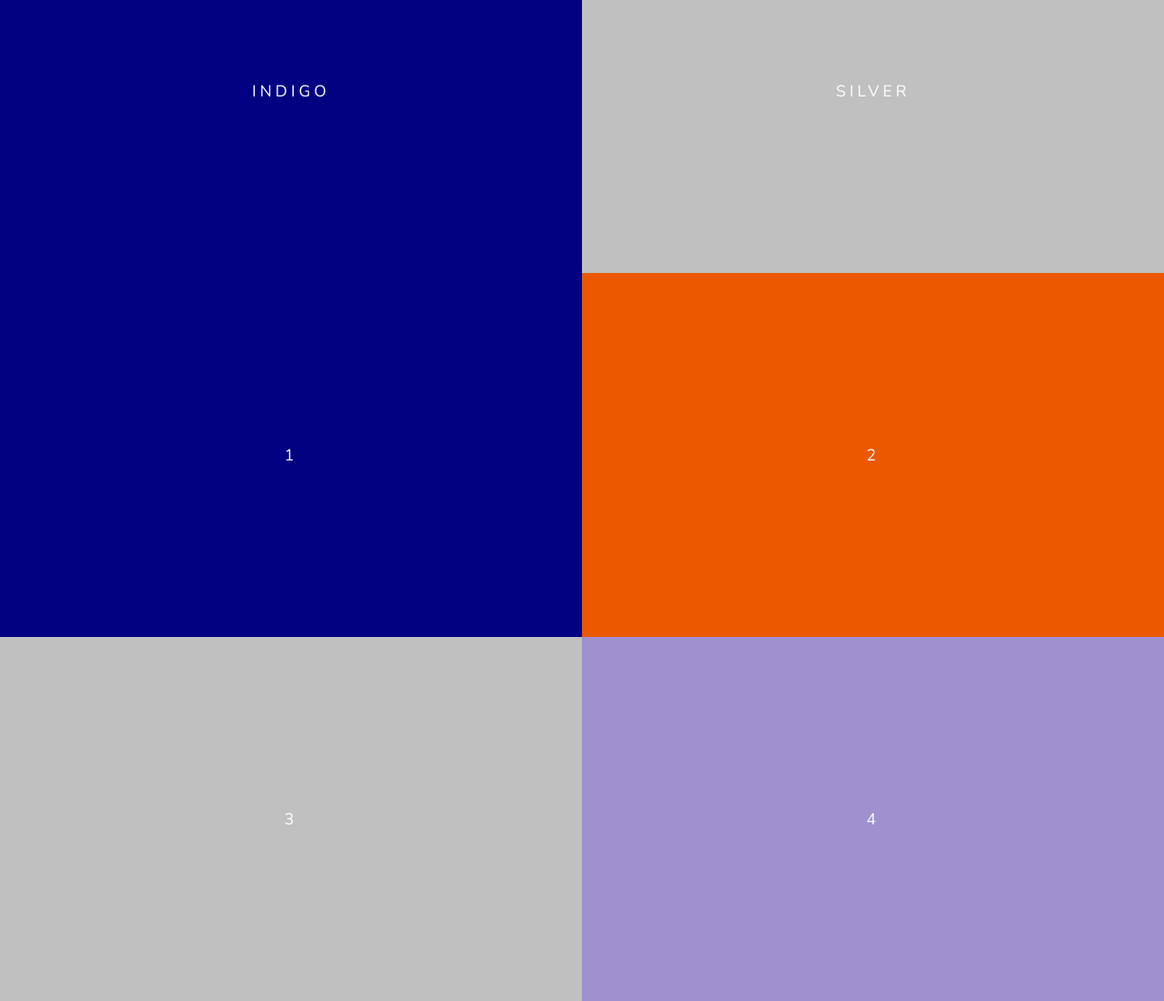
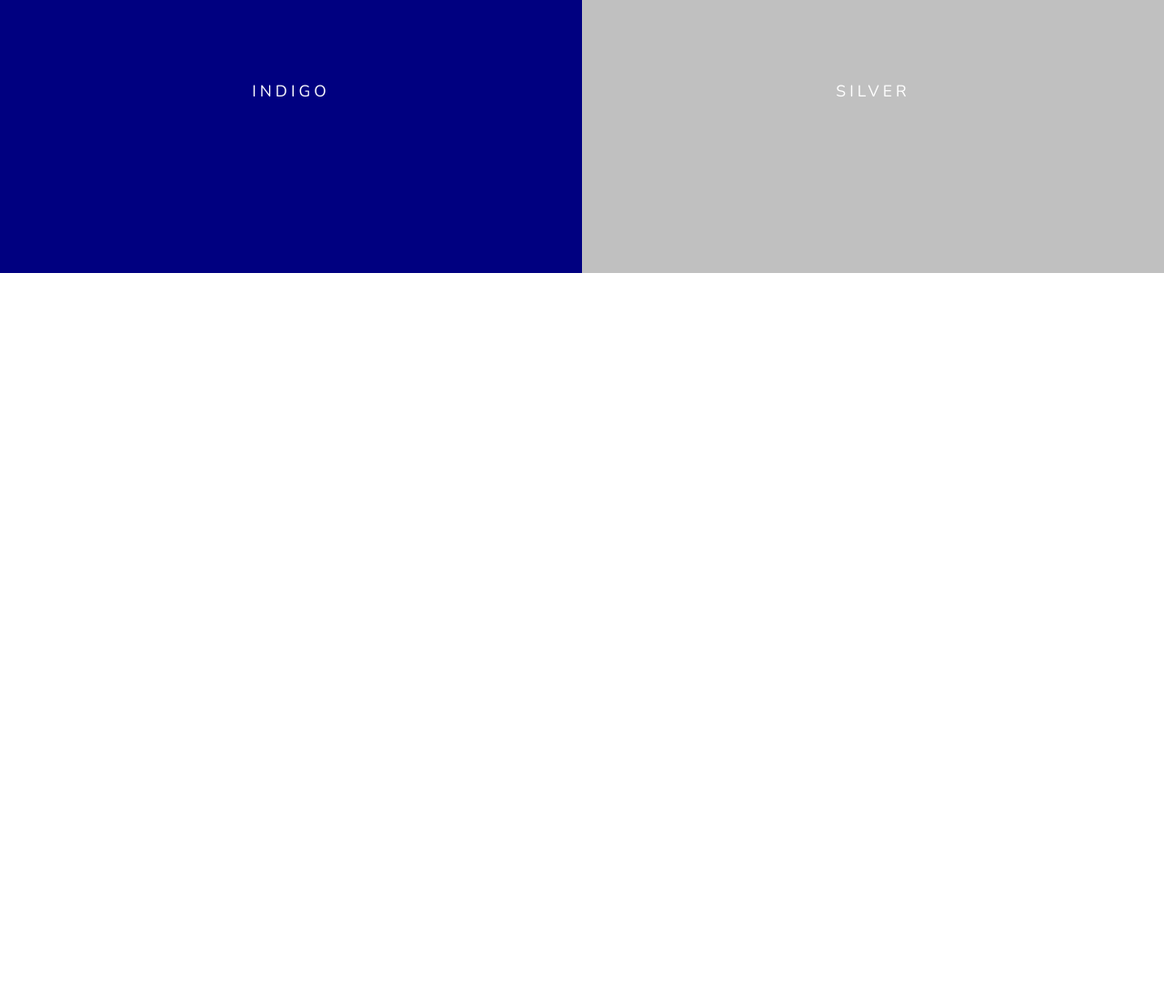
Before and after one commit to kristenharlin/p2-harlin_kristen, a website: page index.html in a window 1280 px wide. Shown: the part 500-1600 px from the top of the page at 91% size. After the commit the page ends 800 px from the top, so only its background shows below. Drawn offline with nearby package versions, Linux system fonts and the light colour scheme.

Commit message:
Hide section 2 (Fix id)

```diff
--- a/index.html
+++ b/index.html
@@ -27,7 +27,7 @@
       </div>
     </div>
   </section>
-  <section id="sect2 hide">
+  <section id="sect2" class="hide">
     <div class="row">
       <div class="indigo square">
         <p>1</p>
```
